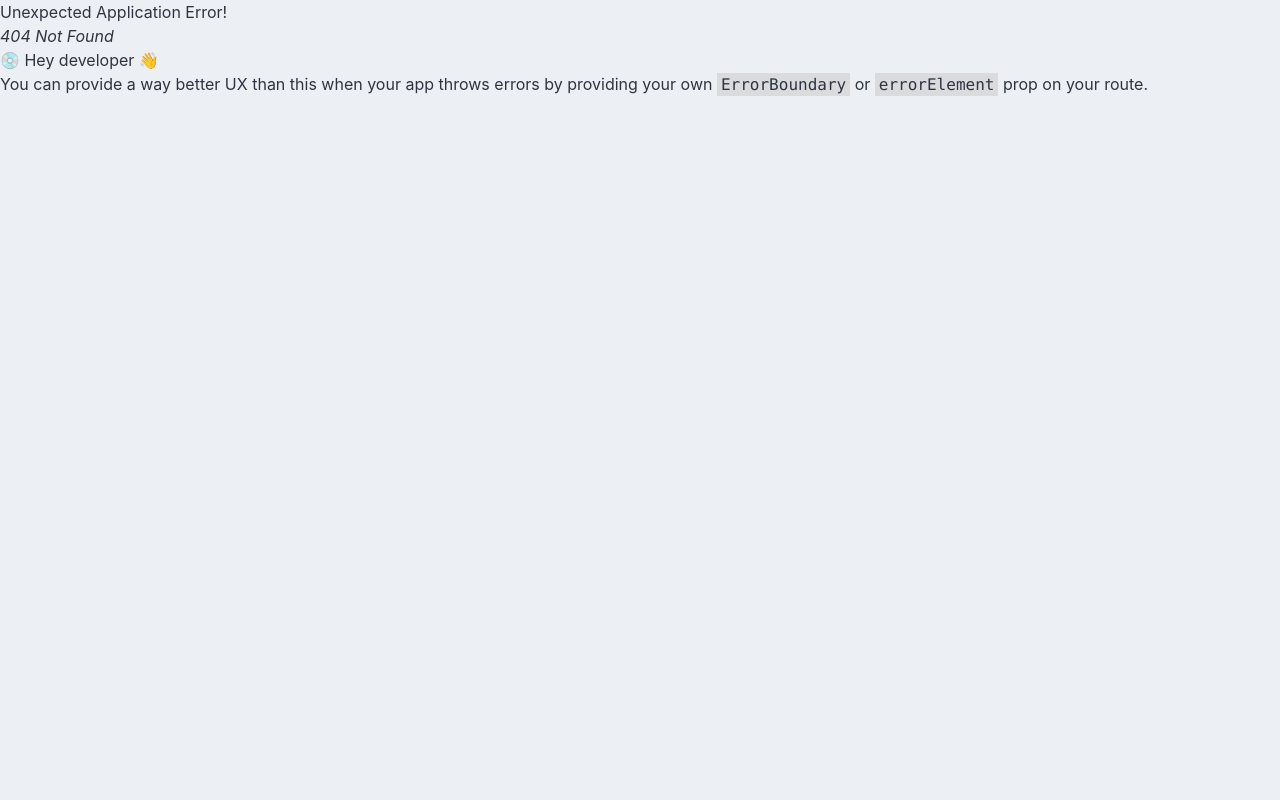
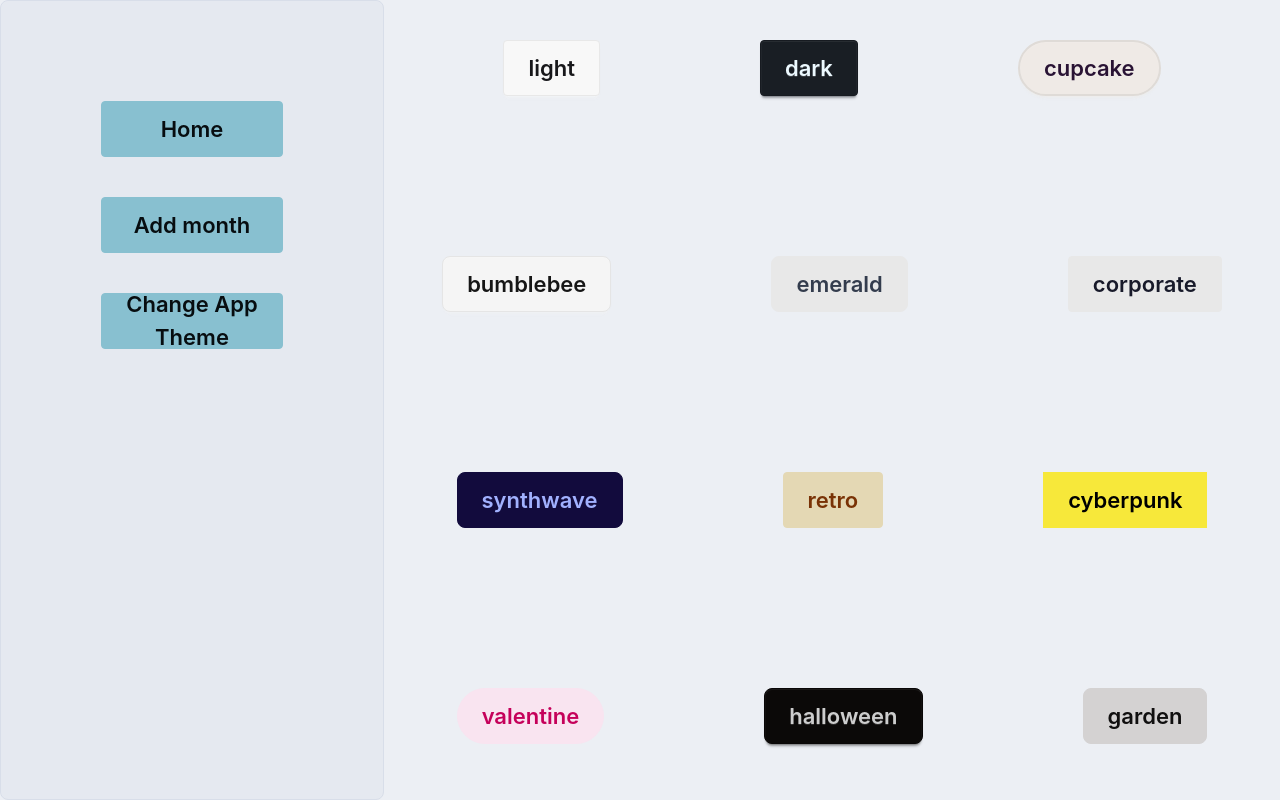
Before and after one commit to Vitdcode/Equity-Journal, a React (Vite) app: page /change-theme in a window 1280 px wide. Before the commit this address had no page. Shown: the top 800 px of the page. Built offline with nearby package versions, Linux system fonts and the light colour scheme.

Commit message:
feat: Added a theme toggle and styled and positioned the Outlet children

```diff
--- a/src/App.jsx
+++ b/src/App.jsx
@@ -2,18 +2,23 @@ import { useState } from "react";
 import { Link, Outlet } from "react-router-dom";
 
 function App() {
+  const [theme, setTheme] = useState("nord");
+
   return (
-    <div className="flex h-[100vh]">
-      <div className="flex flex-col p-25 gap-10 bg-base-200 border border-base-300 rounded-box ">
-        <Link to="home" className="btn btn-accent btn-lg">
+    <div className="main-wrapper">
+      <div className=" h-screen flex flex-col p-25 gap-10 bg-base-200 border border-base-300 rounded-box ">
+        <Link to="home" className="btn btn-accent btn-xl">
           Home
         </Link>
-        <Link to={"add-month"} className="btn btn-accent btn-lg">
+        <Link to={"add-month"} className="btn btn-accent btn-xl">
           Add month
         </Link>
+        <Link to={"change-theme"} className="btn btn-accent btn-xl">
+          Change App Theme
+        </Link>
       </div>
-      <div>
-        <Outlet />
+      <div className="flex justify-center">
+        <Outlet context={(theme, setTheme)} />
       </div>
     </div>
   );
--- a/src/components/Home.jsx
+++ b/src/components/Home.jsx
@@ -1,3 +1,3 @@
 export default function Home() {
-  return <h1>Hello World</h1>;
+  return <h1>Complete portfolio</h1>;
 }
--- a/src/components/Theme-toggle.jsx
+++ b/src/components/Theme-toggle.jsx
@@ -0,0 +1,59 @@
+import { Link, useOutletContext } from "react-router-dom";
+
+export default function ToggleTheme() {
+  const themes = [
+    "light",
+    "dark",
+    "cupcake",
+    "bumblebee",
+    "emerald",
+    "corporate",
+    "synthwave",
+    "retro",
+    "cyberpunk",
+    "valentine",
+    "halloween",
+    "garden",
+    "forest",
+    "aqua",
+    "lofi",
+    "pastel",
+    "fantasy",
+    "wireframe",
+    "black",
+    "luxury",
+    "dracula",
+    "cmyk",
+    "autumn",
+    "business",
+    "acid",
+    "lemonade",
+    "night",
+    "coffee",
+    "winter",
+    "dim",
+    "nord",
+    "sunset",
+  ];
+
+  const handleChangeTheme = (theme) => {
+    document.documentElement.setAttribute("data-theme", theme);
+    localStorage.setItem("theme", theme);
+  };
+
+  return (
+    <div className="flex p-10 flex-wrap gap-40 justify-center">
+      {themes.map((theme) => (
+        <div key={theme}>
+          <button
+            onClick={() => handleChangeTheme(theme)}
+            className="btn btn-xl"
+            data-theme={theme}
+          >
+            {theme}
+          </button>
+        </div>
+      ))}
+    </div>
+  );
+}
--- a/src/index.css
+++ b/src/index.css
@@ -1,5 +1,4 @@
 @import "tailwindcss";
-@plugin "daisyui";
 @plugin "daisyui" {
   themes: all;
 }
@@ -13,7 +12,7 @@
   -moz-osx-font-smoothing: grayscale;
 }
 
-body {
-  height: 100vh;
-  width: 100vw;
+.main-wrapper {
+  display: grid;
+  grid-template-columns: 0.3fr 0.7fr;
 }
--- a/src/main.jsx
+++ b/src/main.jsx
@@ -4,6 +4,9 @@ import "./index.css";
 import { RouterProvider } from "react-router-dom";
 import router from "./routes.jsx";
 
+const savedTheme = localStorage.getItem("theme") || "nord";
+document.documentElement.setAttribute("data-theme", savedTheme);
+
 createRoot(document.getElementById("root")).render(
   <StrictMode>
     <RouterProvider router={router} />
--- a/src/routes.jsx
+++ b/src/routes.jsx
@@ -2,6 +2,7 @@ import { createBrowserRouter } from "react-router-dom";
 import App from "./App";
 import Home from "./components/Home";
 import AddMonthDisplay from "./components/Add-month";
+import ToggleTheme from "./components/Theme-toggle";
 
 const router = createBrowserRouter([
   {
@@ -16,6 +17,10 @@ const router = createBrowserRouter([
         path: "add-month",
         element: <AddMonthDisplay />,
       },
+      {
+        path: "change-theme",
+        element: <ToggleTheme />,
+      },
     ],
   },
 ]);
```
